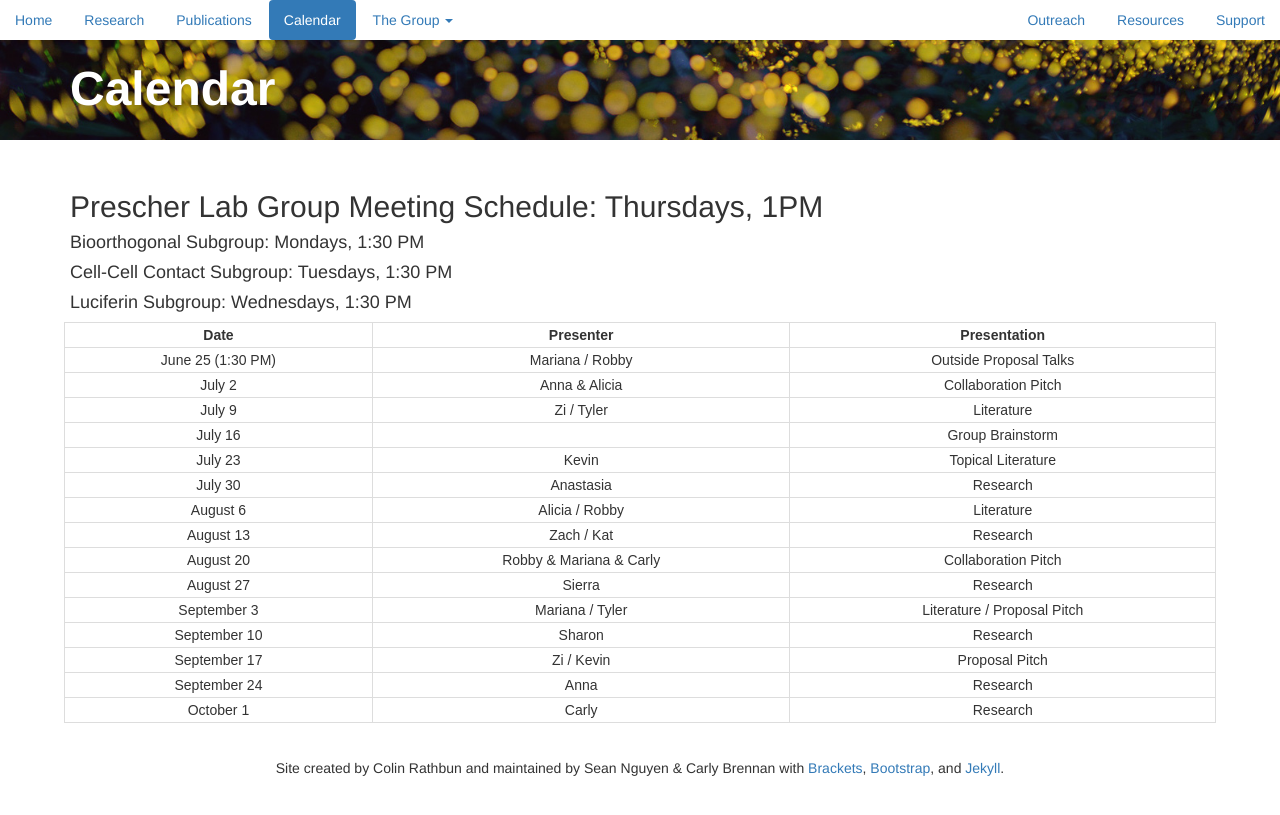
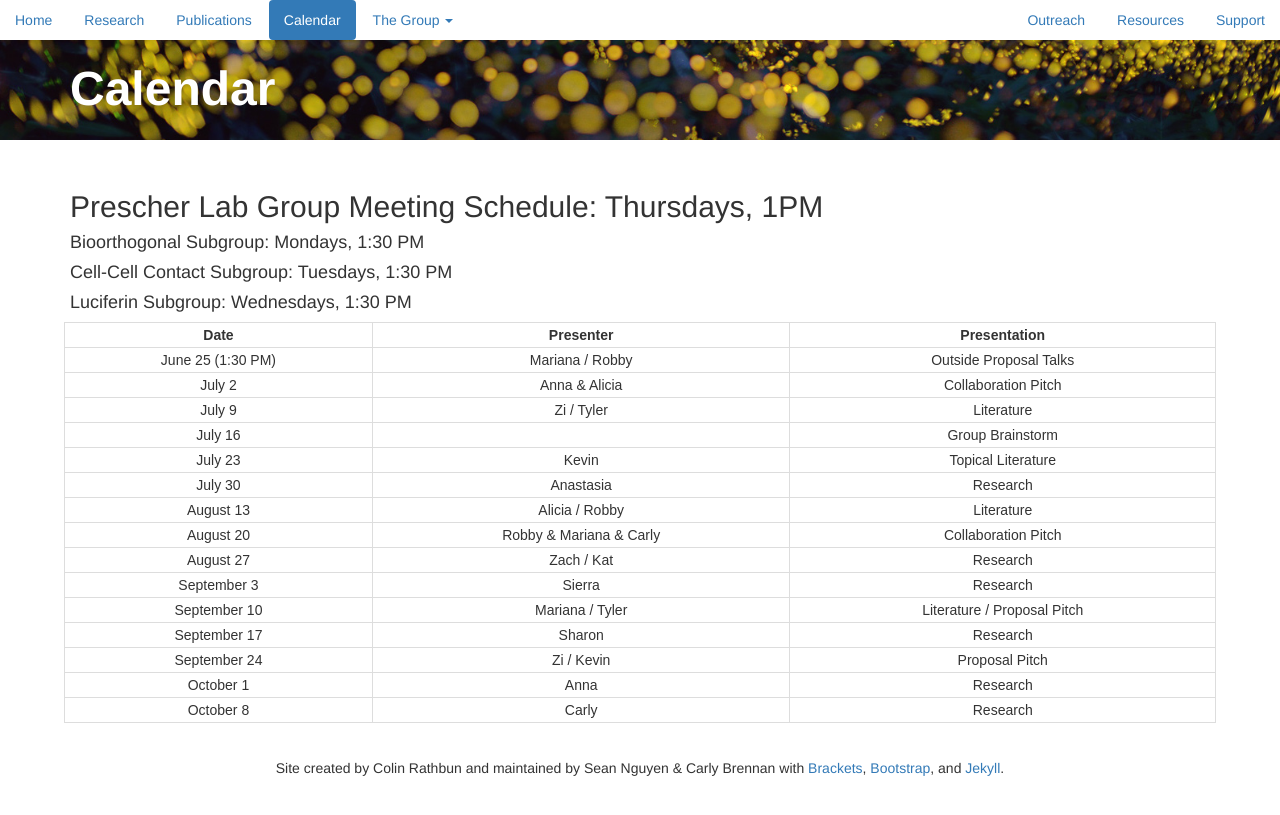
Before and after one commit to c-bun/Prescher-Lab-Site, a Jekyll site: the page built from Calendar.html, in a window 1280 px wide. Shown: the top 815 px of the page. Built offline with Jekyll 4.4.1, drawn with Linux system fonts in a browser that asks for light colours.

Commit message:
PrescherLabSite_August2020_Update1

```diff
--- a/Calendar.html
+++ b/Calendar.html
@@ -45,13 +45,13 @@ padding: 2px;
  <td>July 16</td><td> </td><td>Group Brainstorm</td></tr><tr>
  <td>July 23</td><td>Kevin</td><td>Topical Literature</td></tr><tr>
  <td>July 30</td><td>Anastasia</td><td>Research</td></tr><tr>
- <td>August 6</td><td>Alicia / Robby</td><td>Literature</td></tr><tr>
- <td>August 13</td><td>Zach / Kat</td><td>Research</td></tr><tr>
+ <td>August 13</td><td>Alicia / Robby</td><td>Literature</td></tr><tr>
  <td>August 20</td><td>Robby &amp; Mariana &amp; Carly</td><td>Collaboration Pitch</td></tr><tr>
- <td>August 27</td><td>Sierra</td><td>Research</td></tr><tr>
- <td>September 3</td><td>Mariana / Tyler</td><td>Literature / Proposal Pitch</td></tr><tr>
- <td>September 10</td><td>Sharon</td><td>Research</td></tr><tr>
- <td>September 17</td><td>Zi / Kevin</td><td>Proposal Pitch</td></tr><tr>
- <td>September 24</td><td>Anna</td><td>Research</td></tr><tr>
- <td>October 1</td><td>Carly</td><td>Research</td></tr>
+ <td>August 27</td><td>Zach / Kat</td><td>Research</td></tr><tr>
+ <td>September 3</td><td>Sierra</td><td>Research</td></tr><tr>
+ <td>September 10</td><td>Mariana / Tyler</td><td>Literature / Proposal Pitch</td></tr><tr>
+ <td>September 17</td><td>Sharon</td><td>Research</td></tr><tr>
+ <td>September 24</td><td>Zi / Kevin</td><td>Proposal Pitch</td></tr><tr>
+ <td>October 1</td><td>Anna</td><td>Research</td></tr><tr>
+ <td>October 8</td><td>Carly</td><td>Research</td></tr>
  </tbody></table>
--- a/_data/publications.csv
+++ b/_data/publications.csv
@@ -1,4 +1,6 @@
 number,authors,title,journal,year,volume,pages,note,link
+61,"Row, R. D.; Nguyen, S. S.; Ferreira, A. J.; Prescher, J. A. ",Chemically triggered crosslinking with bioorthogonal cyclopropenones,Chem. Commun. ,2020,,,Advance article,https://pubs.rsc.org/en/content/articlelanding/2020/cc/d0cc04600k#!divAbstract
+60,"Love, A. C.; Prescher, J. A.",Seeing (And Using) the Light: Recent Developments in Bioluminescence Technology,Cell Chem. Biol. ,2020,,,In Press,https://www.sciencedirect.com/science/article/abs/pii/S2451945620302956
 59,"Nguyen, S. S.; Prescher, J. A.",Developing bioorthogonal probes to span a spectrum of reactivities.,Nat. Rev. Chem. ,2020,,,,https://www.nature.com/articles/s41570-020-0205-0
 58,"Rathbun, C. M.*; Ionkina, A. I.*; Yao, Z.; Jones, K. A.; Porterfield, W. B.; Prescher, J. A.",Rapid multicomponent bioluminescence imaging via substrate unmixing,BioRxiv,2019,,,Preprint,https://www.biorxiv.org/content/10.1101/811026v1
 57,"Nguyen, S. S.*; Ferreira, A. J.*; Long, Z. G.; Heiss, T. K.; Dorn, R. S.; Row, R. D.; Prescher, J. A.",Butenolide synthesis from functionalized cyclopropenones,Org. Lett.,2019,21,8695-8699,,https://pubs.acs.org/doi/10.1021/acs.orglett.9b03298
--- a/_posts/2020-01-15-2020-News.markdown
+++ b/_posts/2020-01-15-2020-News.markdown
@@ -3,6 +3,11 @@ layout: post
 title:  "2020 News"
 categories: group_update
 ---
+
+#### August 2020
+- Our work on developing a crosslinking strategy featuring cyclopropenones was published at [Chemical Communications](https://pubs.rsc.org/en/content/articlelanding/2020/cc/d0cc04600k#!divAbstract). Congratulations team bioorthogonal!
+- Our latest review on advances in bioluminescence technology was published at [Cell Chemical Biology](https://www.sciencedirect.com/science/article/abs/pii/S2451945620302956). Congrats Anna!
+
 
 #### July 2020
 - Our latest review on bioorthogonal probes was accepted to [Nature Reviews Chemistry](https://www.nature.com/articles/s41570-020-0205-0). Congrats Sean!
```
Also changed, not shown: _data/calendar.csv (deleted, +0 -16 lines), images/TOCs/60.jpg (added), images/TOCs/61.jpeg (added).
